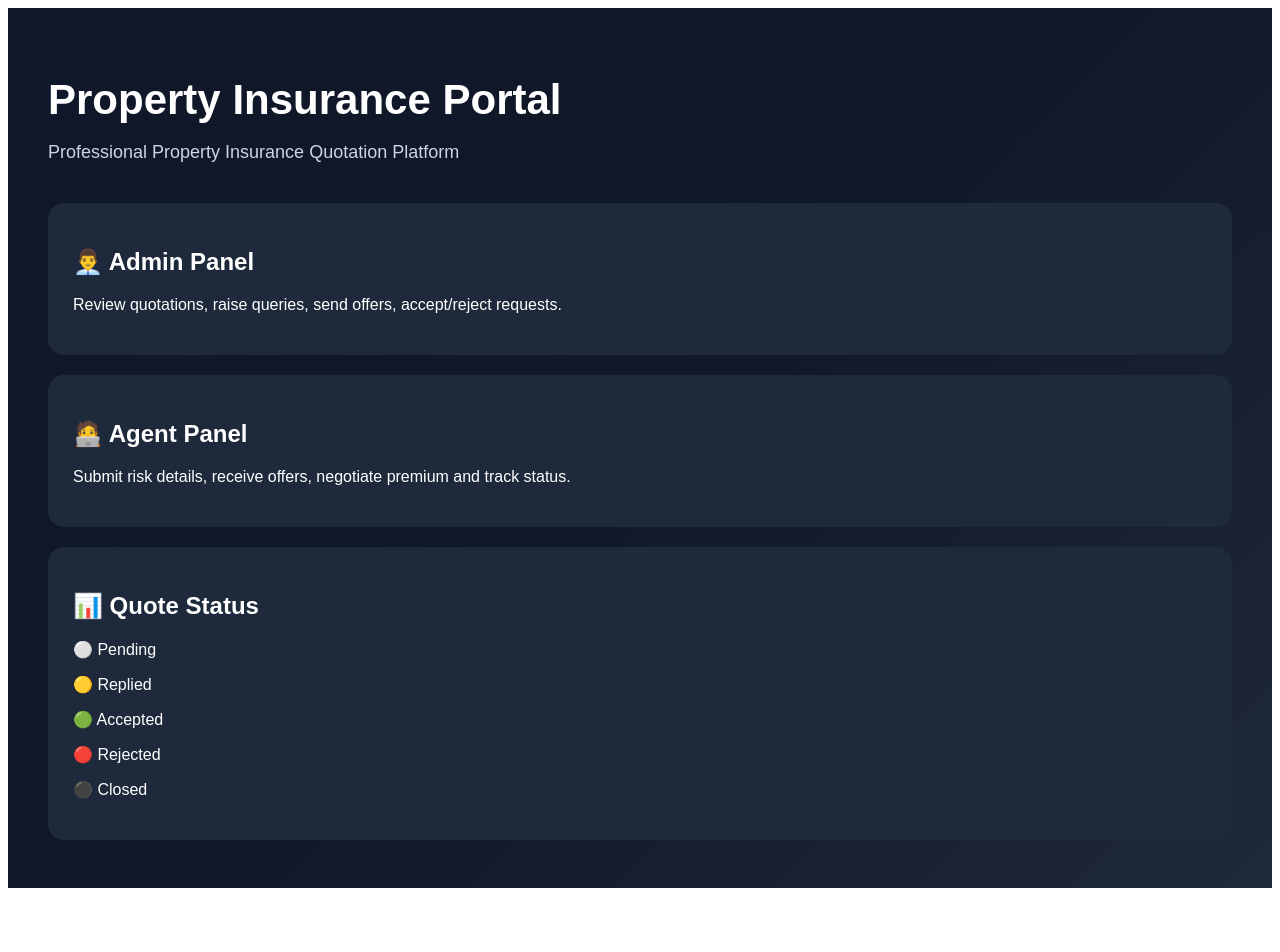
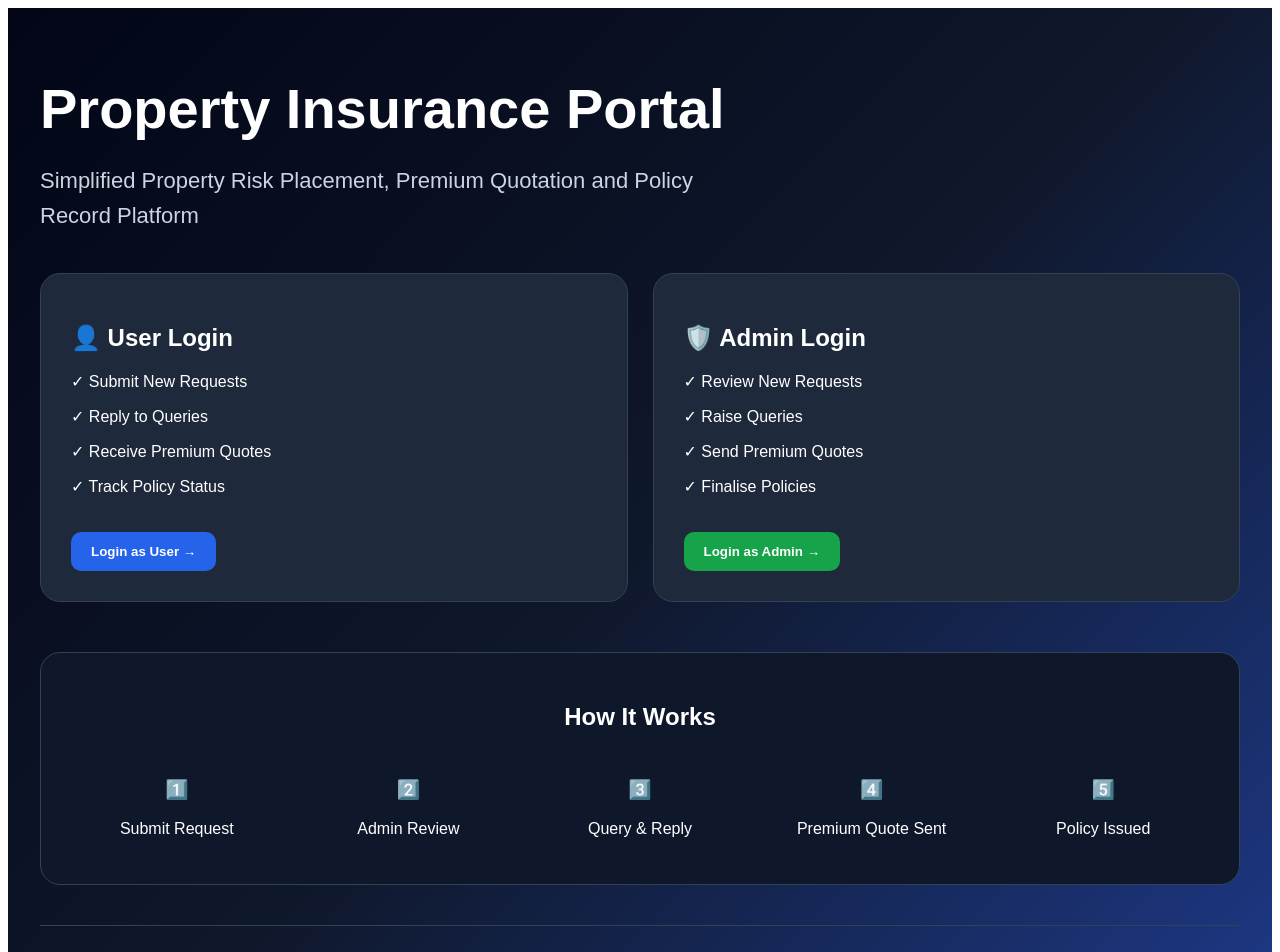
Before and after one commit to Arunsonly/property-insurance-portal, a Next.js app: page / in a window 1280 px wide. Shown: the top 952 px of the page. Before the commit the page ends 896 px from the top, so only its background shows below. Built offline with nearby package versions, Linux system fonts and the light colour scheme.

Commit message:
Refactor styles and content in index.js
Updated styles and content for the main page, including layout adjustments and improved text for user and admin sections.

```diff
--- a/pages/index.js
+++ b/pages/index.js
@@ -4,10 +4,10 @@ export default function Home() {
       style={{
         minHeight: "100vh",
         background:
-          "linear-gradient(135deg,#0f172a,#111827,#1e293b)",
+          "linear-gradient(135deg,#020617,#0f172a,#1e3a8a)",
         color: "#fff",
         fontFamily: "Arial, sans-serif",
-        padding: "40px",
+        padding: "30px",
       }}
     >
       <div
@@ -18,8 +18,9 @@ export default function Home() {
       >
         <h1
           style={{
-            fontSize: "42px",
-            marginBottom: "10px",
+            fontSize: "56px",
+            fontWeight: "bold",
+            marginBottom: "15px",
           }}
         >
           Property Insurance Portal
@@ -27,65 +28,158 @@ export default function Home() {
 
         <p
           style={{
+            fontSize: "22px",
             color: "#cbd5e1",
-            fontSize: "18px",
+            maxWidth: "700px",
             marginBottom: "40px",
+            lineHeight: "1.6",
           }}
         >
-          Professional Property Insurance Quotation Platform
+          Simplified Property Risk Placement, Premium Quotation and
+          Policy Record Platform
         </p>
 
         <div
           style={{
             display: "grid",
-            gap: "20px",
+            gridTemplateColumns: "repeat(auto-fit,minmax(320px,1fr))",
+            gap: "25px",
+            marginBottom: "50px",
           }}
         >
           <div
             style={{
               background: "#1e293b",
-              padding: "25px",
-              borderRadius: "16px",
+              padding: "30px",
+              borderRadius: "20px",
+              border: "1px solid #334155",
             }}
           >
-            <h2>👨‍💼 Admin Panel</h2>
-            <p>
-              Review quotations, raise queries,
-              send offers, accept/reject requests.
-            </p>
+            <h2 style={{ marginBottom: "20px" }}>
+              👤 User Login
+            </h2>
+
+            <p>✓ Submit New Requests</p>
+            <p>✓ Reply to Queries</p>
+            <p>✓ Receive Premium Quotes</p>
+            <p>✓ Track Policy Status</p>
+
+            <button
+              style={{
+                marginTop: "20px",
+                padding: "12px 20px",
+                borderRadius: "10px",
+                border: "none",
+                background: "#2563eb",
+                color: "#fff",
+                cursor: "pointer",
+                fontWeight: "bold",
+              }}
+            >
+              Login as User →
+            </button>
           </div>
 
           <div
             style={{
               background: "#1e293b",
-              padding: "25px",
-              borderRadius: "16px",
+              padding: "30px",
+              borderRadius: "20px",
+              border: "1px solid #334155",
             }}
           >
-            <h2>🧑‍💻 Agent Panel</h2>
-            <p>
-              Submit risk details, receive offers,
-              negotiate premium and track status.
-            </p>
+            <h2 style={{ marginBottom: "20px" }}>
+              🛡️ Admin Login
+            </h2>
+
+            <p>✓ Review New Requests</p>
+            <p>✓ Raise Queries</p>
+            <p>✓ Send Premium Quotes</p>
+            <p>✓ Finalise Policies</p>
+
+            <button
+              style={{
+                marginTop: "20px",
+                padding: "12px 20px",
+                borderRadius: "10px",
+                border: "none",
+                background: "#16a34a",
+                color: "#fff",
+                cursor: "pointer",
+                fontWeight: "bold",
+              }}
+            >
+              Login as Admin →
+            </button>
           </div>
+        </div>
+
+        <div
+          style={{
+            background: "#0f172a",
+            padding: "30px",
+            borderRadius: "20px",
+            border: "1px solid #334155",
+            marginBottom: "40px",
+          }}
+        >
+          <h2
+            style={{
+              textAlign: "center",
+              marginBottom: "30px",
+            }}
+          >
+            How It Works
+          </h2>
 
           <div
             style={{
-              background: "#1e293b",
-              padding: "25px",
-              borderRadius: "16px",
+              display: "grid",
+              gridTemplateColumns:
+                "repeat(auto-fit,minmax(180px,1fr))",
+              gap: "20px",
+              textAlign: "center",
             }}
           >
-            <h2>📊 Quote Status</h2>
+            <div>
+              <h3>1️⃣</h3>
+              <p>Submit Request</p>
+            </div>
 
-            <p>⚪ Pending</p>
-            <p>🟡 Replied</p>
-            <p>🟢 Accepted</p>
-            <p>🔴 Rejected</p>
-            <p>⚫ Closed</p>
+            <div>
+              <h3>2️⃣</h3>
+              <p>Admin Review</p>
+            </div>
+
+            <div>
+              <h3>3️⃣</h3>
+              <p>Query & Reply</p>
+            </div>
+
+            <div>
+              <h3>4️⃣</h3>
+              <p>Premium Quote Sent</p>
+            </div>
+
+            <div>
+              <h3>5️⃣</h3>
+              <p>Policy Issued</p>
+            </div>
           </div>
+        </div>
+
+        <div
+          style={{
+            textAlign: "center",
+            color: "#cbd5e1",
+            borderTop: "1px solid #334155",
+            paddingTop: "25px",
+          }}
+        >
+          <p>📧 243400@orientalinsurance.co.in</p>
+          <p>Developed by Arun Kr.</p>
         </div>
       </div>
     </div>
   );
-}
+          }
```
